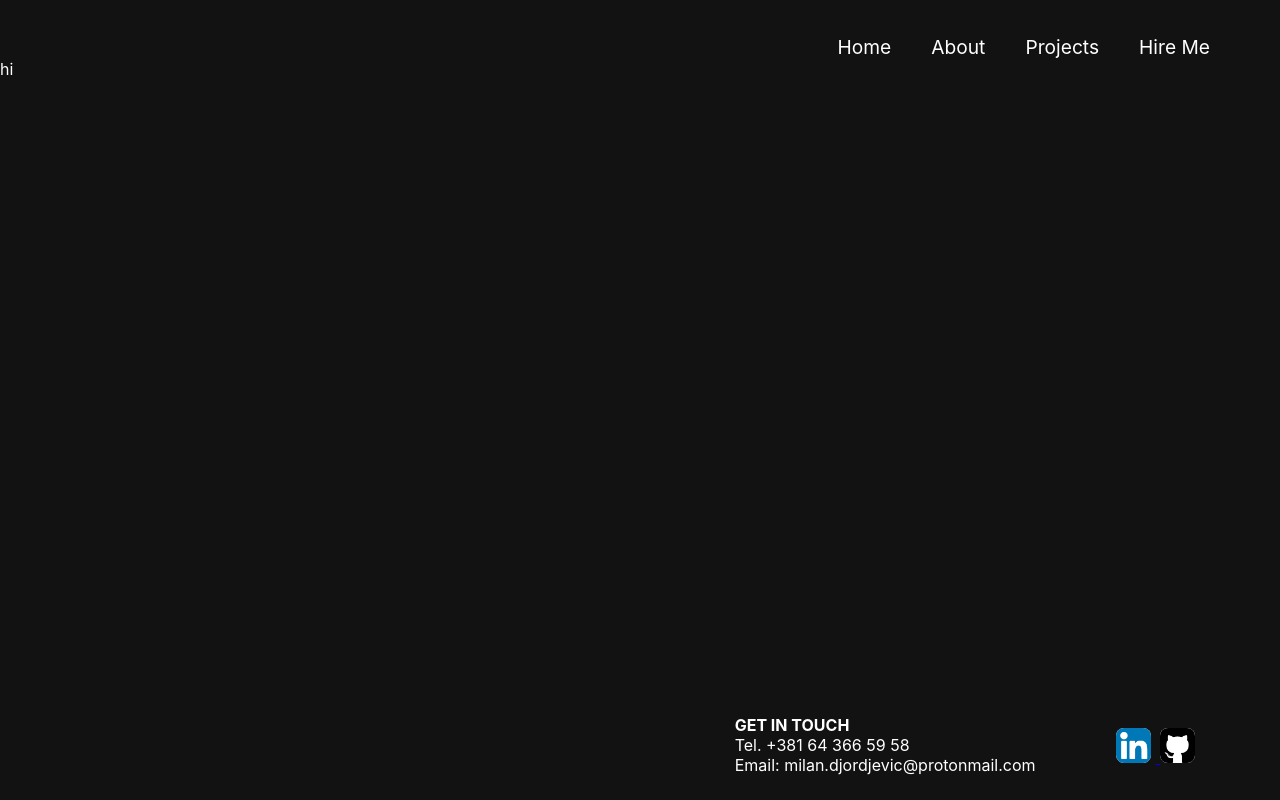
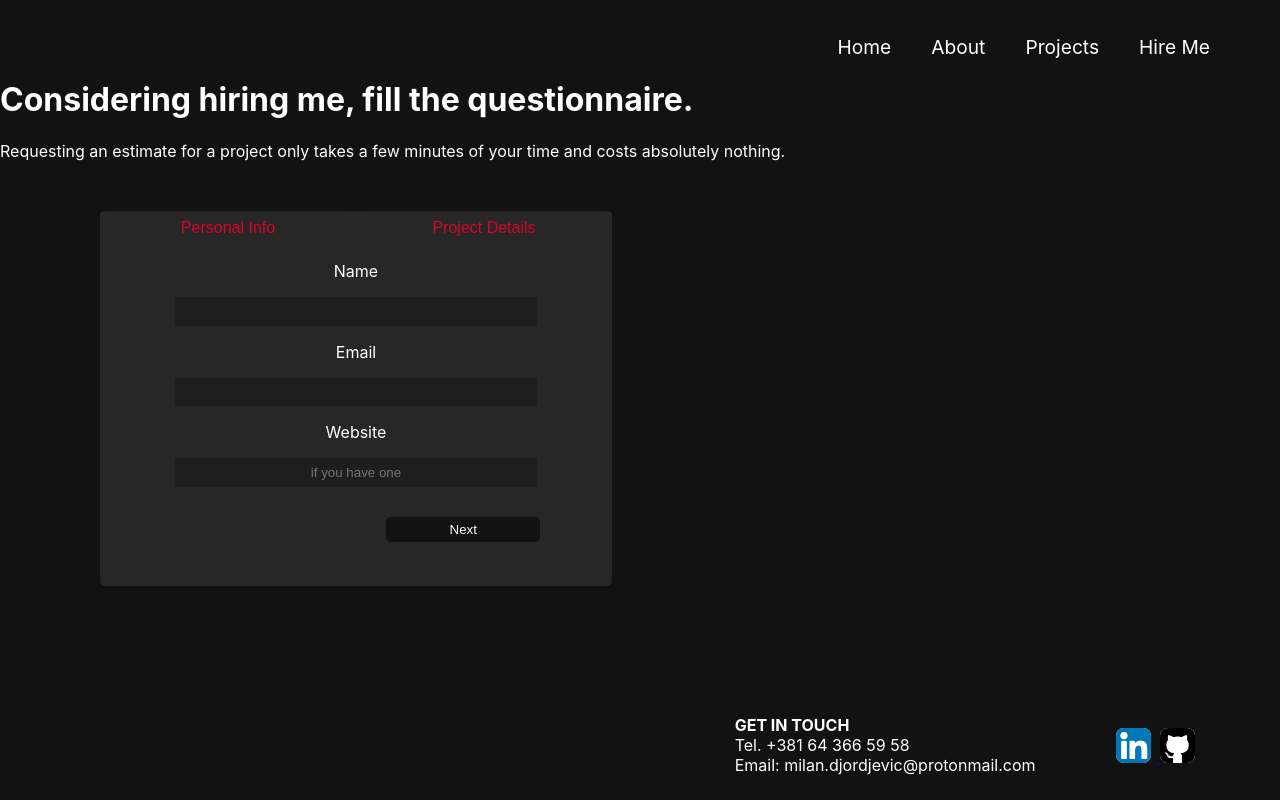
Before and after one commit to djolee96/portfolio, a React (Create React App) app: page /#/hire_me in a window 1280 px wide. Built offline with nearby package versions, Linux system fonts and the light colour scheme.

Commit message:
hire me page layout created

```diff
--- /dev/null
+++ b/src/app/components/CheckBox.jsx
@@ -0,0 +1,14 @@
+
+import React from 'react'
+
+const CheckBox = (props) => {
+
+    const onChangeHandler = (e) => {
+        props.onChange(e.target.checked)
+    }
+    return (
+        <input type="checkbox" checked={props.checked} className={props.nameClass} onChange={onChangeHandler} ></input>
+    )
+}
+
+export default CheckBox
--- /dev/null
+++ b/src/app/components/DropDown.jsx
@@ -0,0 +1,19 @@
+import React from 'react'
+
+const DropDown = (props) => {
+    const onChangeHandler = (e) => {
+        props.onChange(e.target.value)
+    }
+
+    return (
+        <select onChange={onChangeHandler} className={props.className}>
+            <option value="-"></option>
+            <option value="One week">One week</option>
+            <option value="Two weeks">Two weeks</option>
+            <option value="One month">One month</option>
+            <option value="other">other</option>
+        </select>
+    )
+}
+
+export default DropDown
--- a/src/app/components/HireMe.jsx
+++ b/src/app/components/HireMe.jsx
@@ -1,10 +1,89 @@
 import React from "react"
+import Input from "./Input"
+import CheckBox from "./CheckBox"
+import DropDown from "./DropDown"
 
 class HireMe extends React.Component {
+    state = {
+        //button
+        view: true,
+        //inputs
+        name: "",
+        email: "",
+        website: "",
+        newProject: false,
+        redesign: false,
+        timeline: "",
+        staticSite: false,
+        webApp: false,
+        otherProject: false
+    }
+    //get input values
+    getName = (e) => {
+        this.setState({ name: e })
+    }
+    getEmail = (e) => {
+        this.setState({ email: e })
+    }
+    getWebsite = (e) => {
+        this.setState({ website: e })
+    }
+    getNewProject = (e) => {
+        this.setState({ newProject: e })
+    }
+    getRedesign = (e) => {
+        this.setState({ redesign: e })
+    }
+    getTimeline = (e) => {
+        this.setState({ timeline: "" })
+    }
+    getStaticSite = (e) => {
+        this.setState({ staticSite: e })
+    }
+    getWebApp = (e) => {
+        this.setState({ webApp: e })
+    }
+    getOther = (e) => {
+        this.setState({ otherProject: e })
+    }
+    onClickNext = () => {
+        document.querySelector(".personal").classList.add("completed");
+        this.setState({ view: false })
+    }
 
     render() {
-        return (
-            <div>hi</div>
+
+        const personal = <div className="personalInfo">
+            <p>Name</p>
+            <Input type="text" placeholder="" className="personalInput" onChange={this.getName} />
+            <p>Email</p>
+            <Input type="text" placeholder="" className="personalInput" onChange={this.getEmail} />
+            <p>Website</p>
+            <Input type="text" placeholder="if you have one" className="personalInput" onChange={this.getWebsite} />
+            <button onClick={this.onClickNext} className="form-button">Next</button>
+        </div>
+        const project = <div className="projectDetails">
+            <p>Is this is a new project or a redesign for an existing?</p>
+            <CheckBox onChange={this.getNewProject} /><span>New Project</span>
+            <CheckBox onChange={this.getRedesign} /><span>Redesign</span>
+            <p>What can i help you with?</p>
+            <CheckBox onChange={this.getStaticSite} /><span>Static site</span>
+            <CheckBox onChange={this.getWebApp} /><span>Web app</span>
+            <CheckBox onChange={this.getOther} /><span>Other</span>
+            <p>Timeline-when do you need this completed by?</p>
+            <DropDown onChange={this.getTimeline} className="projectDropdown"></DropDown>
+            <button className="form-button">Send</button>
+        </div>
+
+        return (<div>
+            <h1>Considering hiring me, fill the questionnaire.</h1>
+            <p>Requesting an estimate for a project only takes a few minutes of your time and costs absolutely nothing.</p>
+            <div className="hire-me">
+                <button className="hire-me-button personal" onClick={() => this.setState({ view: true })}>Personal Info</button>
+                <button className="hire-me-button project" onClick={() => this.setState({ view: false })}>Project Details</button>
+                {this.state.view ? personal : project}
+            </div >
+        </div>
         )
     }
 }
--- /dev/null
+++ b/src/app/components/Input.jsx
@@ -0,0 +1,13 @@
+import React from 'react'
+
+const Input = (props) => {
+    const onChangeHandler = (e) => {
+        props.onChange(e.target.value)
+    }
+
+    return (
+        <input type={props.type} value={props.value} placeholder={props.placeholder} className={props.className} onChange={onChangeHandler} required></input>
+    )
+}
+
+export default Input
--- a/src/app/components/projects/PersonalPortfolio.jsx
+++ b/src/app/components/projects/PersonalPortfolio.jsx
@@ -10,7 +10,7 @@ class PersonalPortfolio extends React.Component {
                     <div className="imgContainer">
                         <img src={projectOne} alt="portfolio" />
                     </div>
-                    <h1>Title</h1>
+                    <h1>Personal Portfolio</h1>
                     <h3>Description</h3>
                     <p>Lorem ipsum dolor sit amet.</p>
 
--- /dev/null
+++ b/src/scss/_hire-me.scss
@@ -0,0 +1,68 @@
+.hire-me{
+    width: 40%;
+    height: 375px;
+    background-color: #272727;
+    border-radius: 5px;
+    margin-left: 100px;
+    margin-top:50px;
+    text-align: center;
+}
+.hire-me-button{
+    width: 50%;
+    margin: 0px;
+    background-color: #272727;
+    border:none;
+    color: #D80629;
+    font-size: 16px;
+    padding:8px 0px;
+    border-top-left-radius: 5px;
+    border-top-right-radius:5px ;
+
+}
+.completed{
+    color: #57A85C;
+}
+
+.hire-me-button:focus{
+    outline:none;
+}
+.personalInput{
+    width: 70%;
+    height: 2em;
+    text-align: center;
+    border:none;
+    border-radius: 2px;
+    background-color:#1E1E1E;
+    color: white;
+}
+.form-button{
+    background-color: #121212;
+    color:white;
+    width:30%;
+    display: block;
+    margin-top: 30px;
+    margin-left: auto;
+    margin-right: 72px;
+    padding:5px 0px 5px 0px;
+    border: none;
+    border-radius: 5px;
+    cursor: pointer;
+}
+.projectDetails{
+
+
+    p{
+    font-size: 1em;
+    margin-bottom: 5px;
+    margin-top: 30px;
+}
+
+}
+.projectDropdown{
+    width:50%;
+    height: 2em;
+    background-color: #1E1E1E;
+    color:white;
+    border: none;
+    border-radius: 2px;
+}
--- a/src/scss/main.css
+++ b/src/scss/main.css
@@ -261,4 +261,73 @@ nav {
   padding: 5px 0px;
   text-decoration: none;
 }
+
+.hire-me {
+  width: 40%;
+  height: 375px;
+  background-color: #272727;
+  border-radius: 5px;
+  margin-left: 100px;
+  margin-top: 50px;
+  text-align: center;
+}
+
+.hire-me-button {
+  width: 50%;
+  margin: 0px;
+  background-color: #272727;
+  border: none;
+  color: #D80629;
+  font-size: 16px;
+  padding: 8px 0px;
+  border-top-left-radius: 5px;
+  border-top-right-radius: 5px;
+}
+
+.completed {
+  color: #57A85C;
+}
+
+.hire-me-button:focus {
+  outline: none;
+}
+
+.personalInput {
+  width: 70%;
+  height: 2em;
+  text-align: center;
+  border: none;
+  border-radius: 2px;
+  background-color: #1E1E1E;
+  color: white;
+}
+
+.form-button {
+  background-color: #121212;
+  color: white;
+  width: 30%;
+  display: block;
+  margin-top: 30px;
+  margin-left: auto;
+  margin-right: 72px;
+  padding: 5px 0px 5px 0px;
+  border: none;
+  border-radius: 5px;
+  cursor: pointer;
+}
+
+.projectDetails p {
+  font-size: 1em;
+  margin-bottom: 5px;
+  margin-top: 30px;
+}
+
+.projectDropdown {
+  width: 50%;
+  height: 2em;
+  background-color: #1E1E1E;
+  color: white;
+  border: none;
+  border-radius: 2px;
+}
 /*# sourceMappingURL=main.css.map */
--- a/src/scss/main.scss
+++ b/src/scss/main.scss
@@ -28,4 +28,5 @@ main{
 @import "about";
 @import "footer";
 @import "projects";
-@import "singleProject"
+@import "singleProject";
+@import "hire-me"
```
Also changed, not shown: 1 other file (tests, documents, lock files or other folders).
